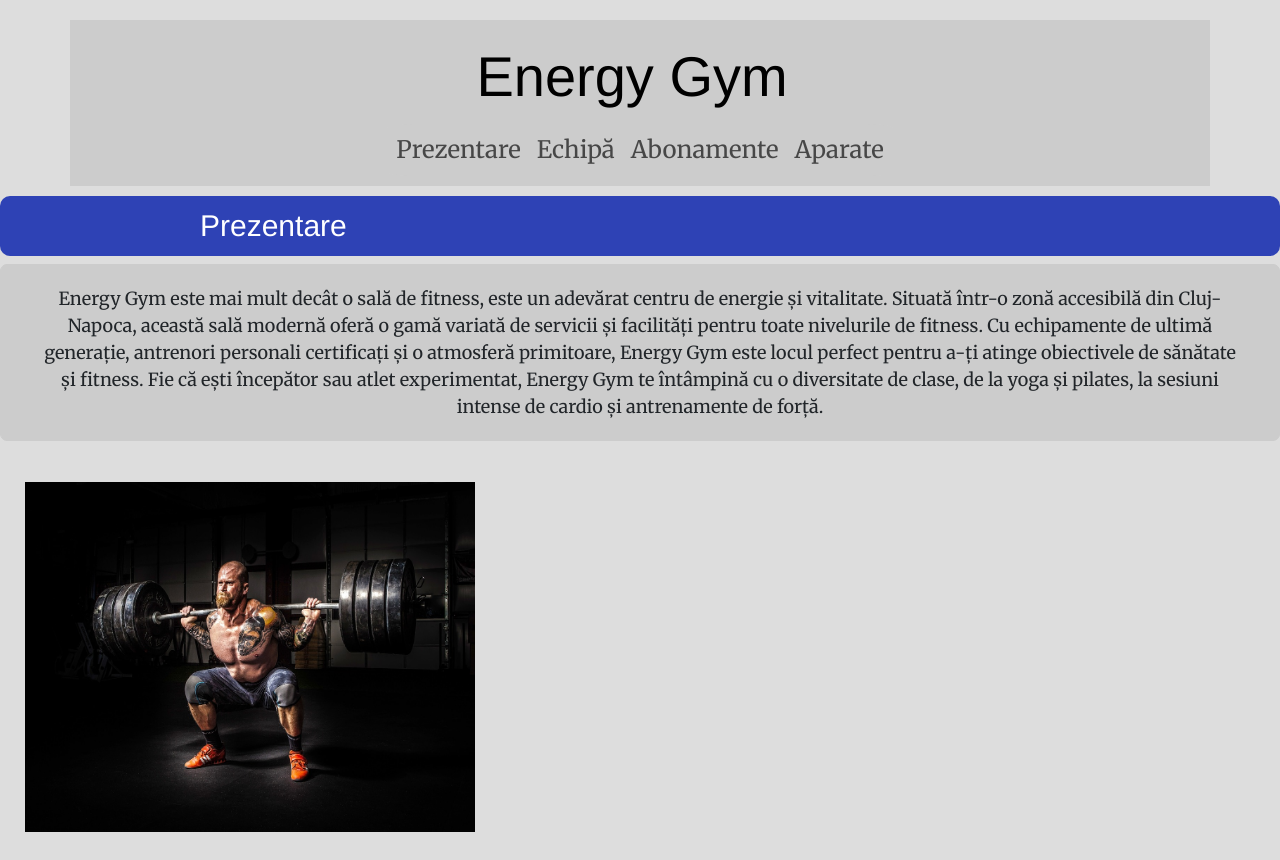
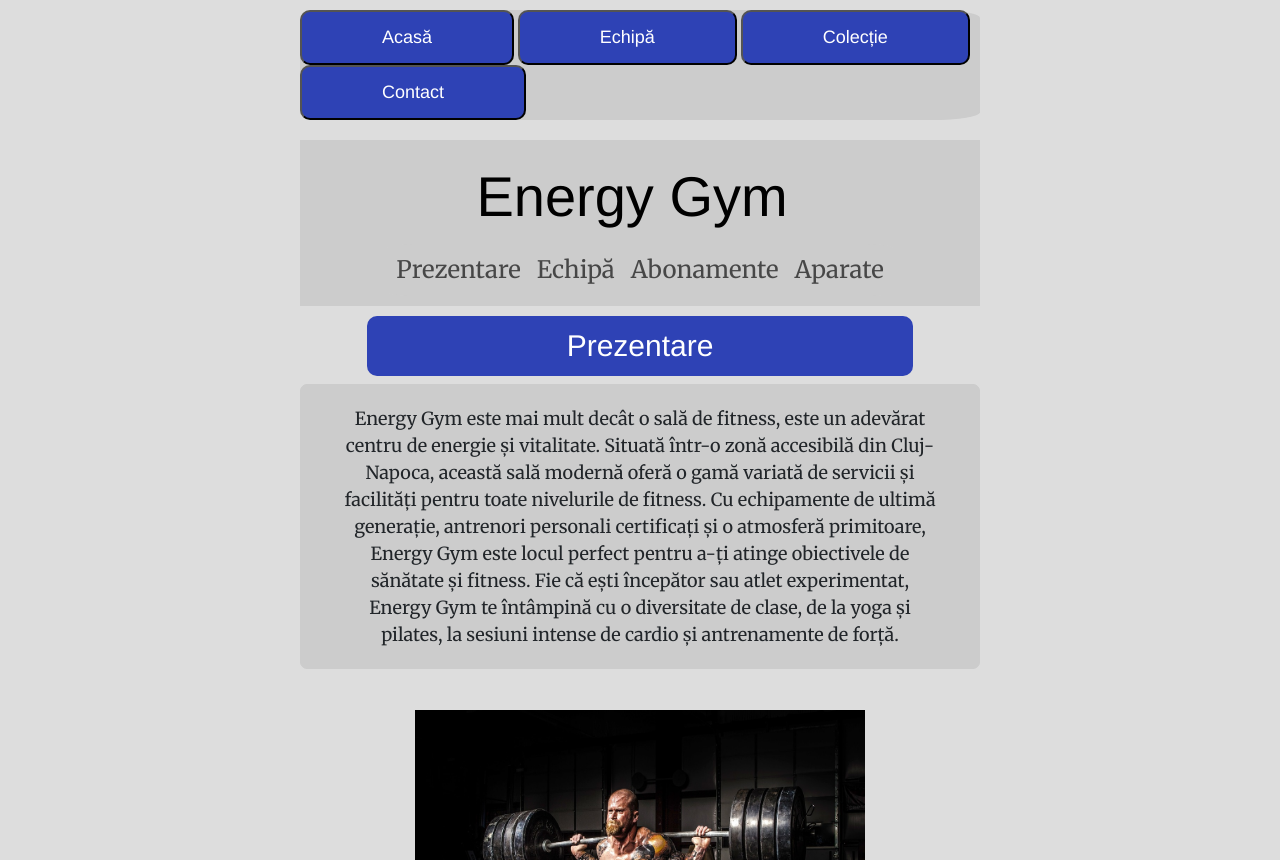
Before and after one commit to stefaniarobass/stefaniarobass.github.io, a plain HTML site: page index.html in a window 1280 px wide. Shown: the top 860 px of the page. Drawn offline with nearby package versions, Linux system fonts and the light colour scheme.

Commit message:
schimbari HTML

```diff
--- a/index.html
+++ b/index.html
@@ -21,15 +21,15 @@
 
 <body>
     <header>
-        <!-- <ul class="ulsus">
+         <ul class="ulsus">
             <li class="lisus"><button onclick="location.href='index.html'">Acasă</button> </li>
             <li class="lisus"><button onclick="location.href='echipa.html'">Echipă</button> </li>
             <li class="lisus"><button onclick="location.href='colectie.html'">Colecție</button></li>
             <li class="lisus"><button onclick="location.href='contact.html'">Contact</button></li>
-        </ul> -->
+        </ul>
     </header>
 
-    <div>
+    <div class="centering">
         <div class="container">
             <nav class="navbar navbar-expand-lg custom-navbar">
                 <div class="container-fluid">
@@ -142,6 +142,9 @@
             siguranță și performanță maximă. Indiferent de nivelul tău de pregătire, vei găsi aparatele potrivite pentru
             a-ți atinge obiectivele într-un mediu modern și motivant.
         </p>
+
+    </div>
+
     <div class="carousel-wrapper">
 
         <div id="carouselExample" class="carousel slide" data-bs-ride="carousel">
@@ -170,9 +173,10 @@
     </div>
 
 
-    </div>
+    <footer class="centering">
 
-    <footer class="centering">
+
+
         <div class="centering">
             <h3>Contact</h3>
             <ul class="uljos">
@@ -198,7 +202,9 @@
                 Copyright © 2021 Energy Gym All Rights Reserved
             </div>
         </div>
-        <footer>
+
+
+    </footer>
     <script src="https://cdn.jsdelivr.net/npm/bootstrap@5.3.3/dist/js/bootstrap.bundle.min.js"
         integrity="sha384-YvpcrYf0tY3lHB60NNkmXc5s9fDVZLESaAA55NDzOxhy9GkcIdslK1eN7N6jIeHz"
         crossorigin="anonymous"></script>
```
Lines whose indentation alone changed are shown as unchanged.
